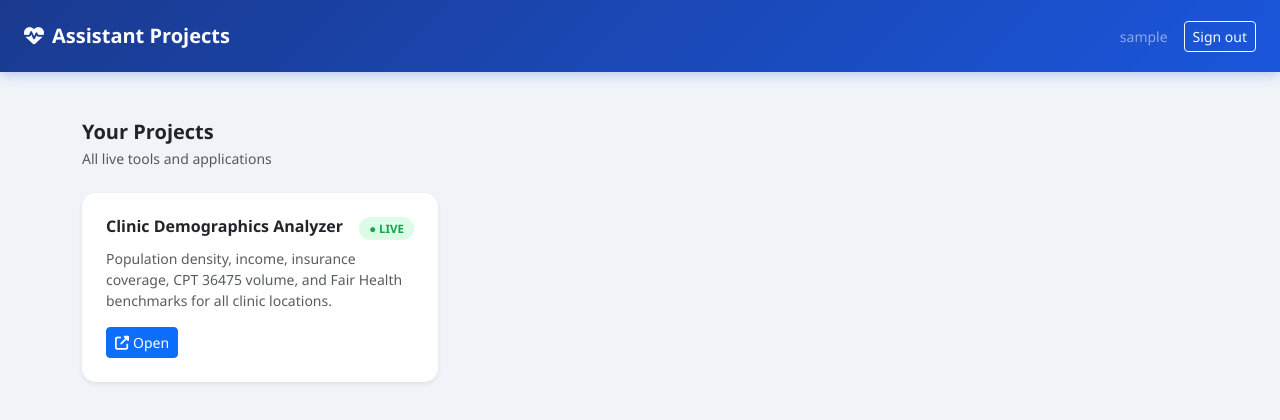
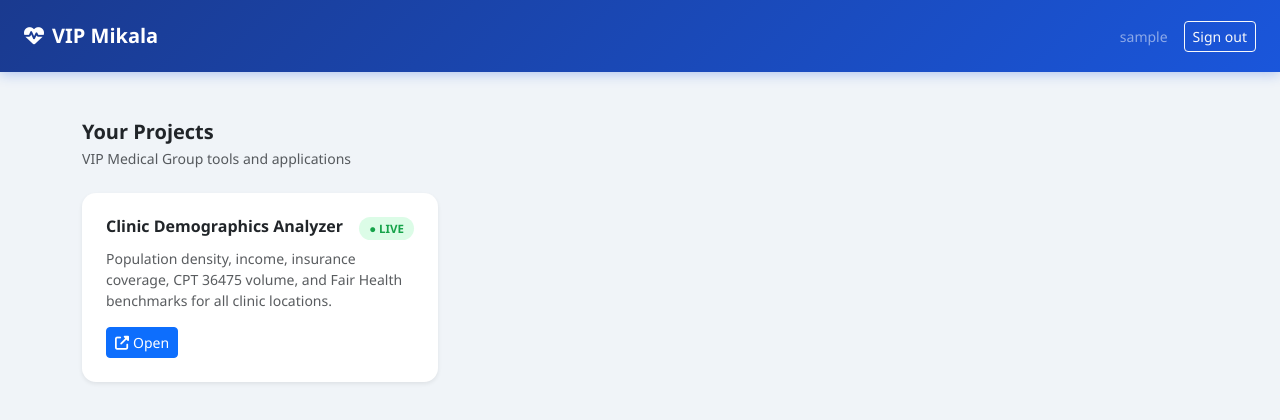
Before and after one commit to carolinejnovak-source/Assistant-Projects, a Flask app: page / in a window 1280 px wide. Shown: the top 420 px of the page. Run offline with Flask 3, Linux system fonts and the light colour scheme; the visitor is signed in with stand-in values (Sample User, id 1).

Commit message:
rebrand to VIP Mikala

```diff
--- a/templates/index.html
+++ b/templates/index.html
@@ -3,7 +3,7 @@
 <head>
   <meta charset="UTF-8"/>
   <meta name="viewport" content="width=device-width, initial-scale=1.0"/>
-  <title>Assistant Projects — VTC</title>
+  <title>VIP Mikala</title>
   <link href="https://cdn.jsdelivr.net/npm/bootstrap@5.3.2/dist/css/bootstrap.min.css" rel="stylesheet"/>
   <link href="https://cdnjs.cloudflare.com/ajax/libs/font-awesome/6.4.0/css/all.min.css" rel="stylesheet"/>
   <style>
@@ -16,7 +16,7 @@
 </head>
 <body>
 <nav class="navbar navbar-dark px-4 py-3 d-flex justify-content-between">
-  <span class="navbar-brand fw-bold mb-0"><i class="fa fa-heartbeat me-2"></i>Assistant Projects</span>
+  <span class="navbar-brand fw-bold mb-0"><i class="fa fa-heartbeat me-2"></i>VIP Mikala</span>
   <div class="d-flex align-items-center gap-3">
     <span class="text-white-50 small">{{ session.username }}</span>
     <a href="/logout" class="btn btn-sm btn-outline-light">Sign out</a>
@@ -25,7 +25,7 @@
 
 <div class="container mt-5">
   <h5 class="fw-bold mb-1">Your Projects</h5>
-  <p class="text-muted small mb-4">All live tools and applications</p>
+  <p class="text-muted small mb-4">VIP Medical Group tools and applications</p>
 
   <div class="row g-4">
     {% for project in projects %}
--- a/templates/login.html
+++ b/templates/login.html
@@ -3,7 +3,7 @@
 <head>
   <meta charset="UTF-8"/>
   <meta name="viewport" content="width=device-width, initial-scale=1.0"/>
-  <title>Sign In — VTC Assistant</title>
+  <title>Sign In — VIP Mikala</title>
   <link href="https://cdn.jsdelivr.net/npm/bootstrap@5.3.2/dist/css/bootstrap.min.css" rel="stylesheet"/>
   <style>
     body { background: linear-gradient(135deg, #1a3a8f 0%, #1a56db 100%); min-height: 100vh; display: flex; align-items: center; justify-content: center; font-family: 'Segoe UI', system-ui, sans-serif; }
@@ -21,8 +21,8 @@
 <body>
   <div class="login-card">
     <div class="text-center mb-4">
-      <div class="brand"><span class="heartbeat">♥</span> Your Beloved Servant Mikala</div>
-      <div class="brand-sub">Assistant Projects Portal</div>
+      <div class="brand"><span class="heartbeat">♥</span> VIP Mikala</div>
+      <div class="brand-sub">VIP Projects Portal</div>
     </div>
 
     {% with messages = get_flashed_messages(with_categories=true) %}
```
